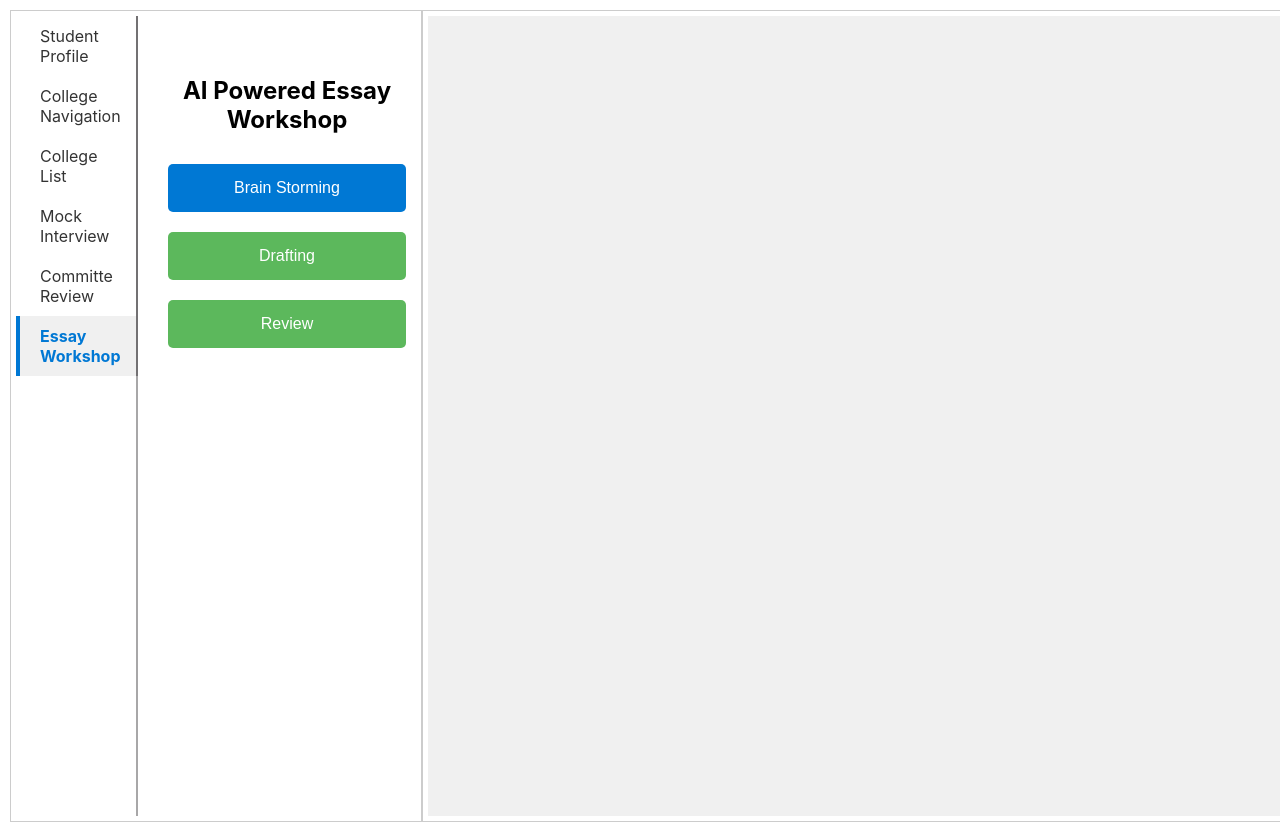
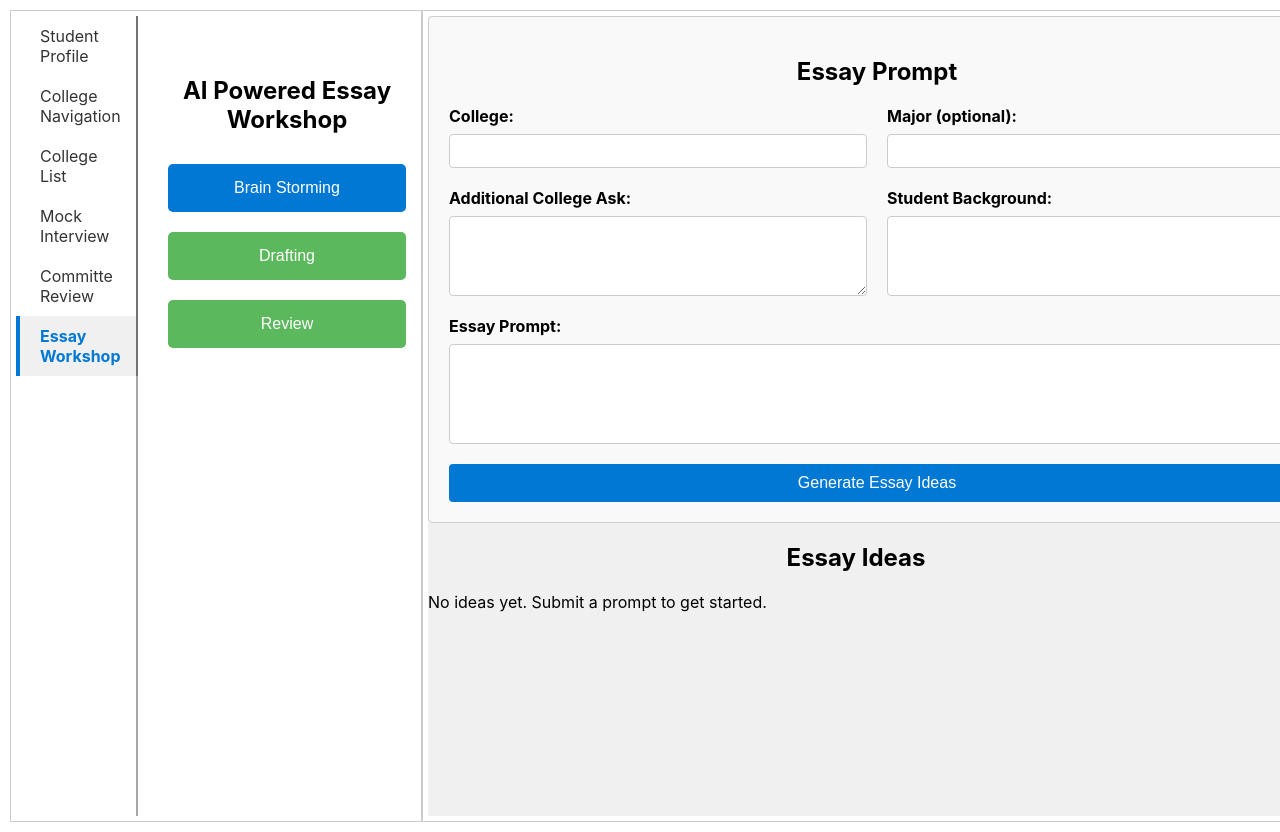
Before and after one commit to ianjia/pinnacle, a React (Create React App) app: page / in a window 1280 px wide. Both pictures are taken after a click on the element "Essay Workshop". Built offline with nearby package versions, Linux system fonts and the light colour scheme.

Commit message:
Essay workshop UI update

```diff
--- a/src/components/component-canvas-essay/essay-canvas.tsx
+++ b/src/components/component-canvas-essay/essay-canvas.tsx
@@ -1,10 +1,25 @@
-
 import './essay-canvas.css';
-import React from 'react';
+import React, { useState } from 'react';
+import { EssayPrompt } from './essay-prompt';
+import { EssayIdeas } from './essay-ideas';
+import { IEssayPrompt } from './essay-model';
 
 export const EssayCanvas: React.FC = () => {
+    const [essayResult, setEssayResult] = useState<string>('');
+
+    const handleGenerateEssayIdeas = (essayPrompt: IEssayPrompt) => {
+        // Simulating a backend call to generate essay ideas based on the prompt
+        // You would replace this with an actual API call
+        setTimeout(() => {
+            const result = `Here are some ideas for your essay on ${essayPrompt.college} (${essayPrompt.major}): ...`;
+            setEssayResult(result);
+        }, 1000);
+    };
+
     return (
         <div className="essay-background">
+            <EssayPrompt onGenerateEssayIdeas={handleGenerateEssayIdeas} />
+            <EssayIdeas essayResult={essayResult} />
         </div>
     );
 };
--- /dev/null
+++ b/src/components/component-canvas-essay/essay-ideas.tsx
@@ -0,0 +1,14 @@
+import React from 'react';
+
+interface IEssayIdeasProps {
+    essayResult: string;
+}
+
+export const EssayIdeas: React.FC<IEssayIdeasProps> = ({ essayResult }) => {
+    return (
+        <div className="essay-ideas">
+            <h2>Essay Ideas</h2>
+            <p>{essayResult ? essayResult : 'No ideas yet. Submit a prompt to get started.'}</p>
+        </div>
+    );
+};
--- /dev/null
+++ b/src/components/component-canvas-essay/essay-model.ts
@@ -0,0 +1,11 @@
+export interface IEssayPrompt {
+    college: string;
+    major?: string;
+    prompt: string;
+    additionalCollegeAskOnEssay: string;
+    additonalStudentBackground: string;
+  }
+
+export interface IEssayIdeas {
+    ideas: string;
+}
--- /dev/null
+++ b/src/components/component-canvas-essay/essay-prompt.css
@@ -0,0 +1,73 @@
+.essay-prompt {
+    padding: 20px;
+    border: 1px solid #ccc;
+    background-color: #f9f9f9;
+    border-radius: 5px;
+    width: 100%; /* Takes the full width of the container */
+    max-width: none; /* Removes the maximum width restriction */
+    margin: 0 auto; /* Centers the content */
+}
+
+.form-row {
+    display: flex;
+    justify-content: space-between;
+    margin-bottom: 20px; /* Adjust spacing between rows */
+    width: 100%; /* Ensures that each form row takes up full width */
+}
+
+.form-group {
+    display: flex;
+    flex-direction: column;
+    flex: 1;
+    margin-right: 20px;
+}
+
+.form-group:last-child {
+    margin-right: 0; /* Remove margin for the last form-group in the row */
+}
+
+.form-group label {
+    margin-bottom: 8px;
+    font-weight: bold;
+    white-space: nowrap; /* Prevents labels from wrapping */
+}
+
+.form-group input,
+.form-group textarea {
+    padding: 10px;
+    border: 1px solid #ccc;
+    border-radius: 4px;
+    font-size: 14px;
+    width: 100%;
+    box-sizing: border-box; /* Ensure full width */
+}
+
+textarea {
+    resize: vertical;
+    height: 80px; /* Larger height for text areas */
+}
+
+.full-width {
+    width: 100%;
+}
+
+.full-width-textarea {
+    width: 100%;
+    height: 100px; /* Extra large for student background and essay prompt */
+}
+
+.generate-btn {
+    padding: 10px 20px;
+    background-color: #0078d4;
+    color: white;
+    border: none;
+    border-radius: 4px;
+    cursor: pointer;
+    font-size: 16px;
+    width: 100%; /* Full-width button */
+    box-sizing: border-box; /* Ensures padding and width calculations work properly */
+}
+
+.generate-btn:hover {
+    background-color: #005a9e;
+}
--- /dev/null
+++ b/src/components/component-canvas-essay/essay-prompt.tsx
@@ -0,0 +1,92 @@
+import React, { useState } from 'react';
+import { IEssayPrompt } from './essay-model';
+import './essay-prompt.css';
+
+interface IEssayPromptProps {
+    onGenerateEssayIdeas: (essayPrompt: IEssayPrompt) => void;
+}
+
+export const EssayPrompt: React.FC<IEssayPromptProps> = ({ onGenerateEssayIdeas }) => {
+    const [formValues, setFormValues] = useState<IEssayPrompt>({
+        college: '',
+        major: '',
+        prompt: '',
+        additionalCollegeAskOnEssay: '',
+        additonalStudentBackground: ''
+    });
+
+    const handleChange = (e: React.ChangeEvent<HTMLInputElement | HTMLTextAreaElement>) => {
+        setFormValues({
+            ...formValues,
+            [e.target.name]: e.target.value,
+        });
+    };
+
+    const handleSubmit = () => {
+        onGenerateEssayIdeas(formValues);
+    };
+
+    return (
+        <div className="essay-prompt">
+            <h2>Essay Prompt</h2>
+            <div className="form-row">
+                <div className="form-group">
+                    <label htmlFor="college">College:</label>
+                    <input
+                        type="text"
+                        id="college"
+                        name="college"
+                        value={formValues.college}
+                        onChange={handleChange}
+                    />
+                </div>
+                <div className="form-group">
+                    <label htmlFor="major">Major (optional):</label>
+                    <input
+                        type="text"
+                        id="major"
+                        name="major"
+                        value={formValues.major}
+                        onChange={handleChange}
+                    />
+                </div>
+            </div>
+
+            <div className="form-row">
+                <div className="form-group">
+                    <label htmlFor="additionalCollegeAskOnEssay">Additional College Ask:</label>
+                    <textarea
+                        id="additionalCollegeAskOnEssay"
+                        name="additionalCollegeAskOnEssay"
+                        value={formValues.additionalCollegeAskOnEssay}
+                        onChange={handleChange}
+                    />
+                </div>
+                <div className="form-group">
+                    <label htmlFor="additonalStudentBackground">Student Background:</label>
+                    <textarea
+                        id="additonalStudentBackground"
+                        name="additonalStudentBackground"
+                        value={formValues.additonalStudentBackground}
+                        onChange={handleChange}
+                    />
+                </div>
+            </div>
+
+            <div className="form-row full-width">
+                <div className="form-group">
+                    <label htmlFor="prompt">Essay Prompt:</label>
+                    <textarea
+                        id="prompt"
+                        name="prompt"
+                        value={formValues.prompt}
+                        onChange={handleChange}
+                        className="full-width-textarea"
+                    />
+                </div>
+            </div>
+
+            <button onClick={handleSubmit} className="generate-btn">Generate Essay Ideas</button>
+        </div>
+    );
+};
```
